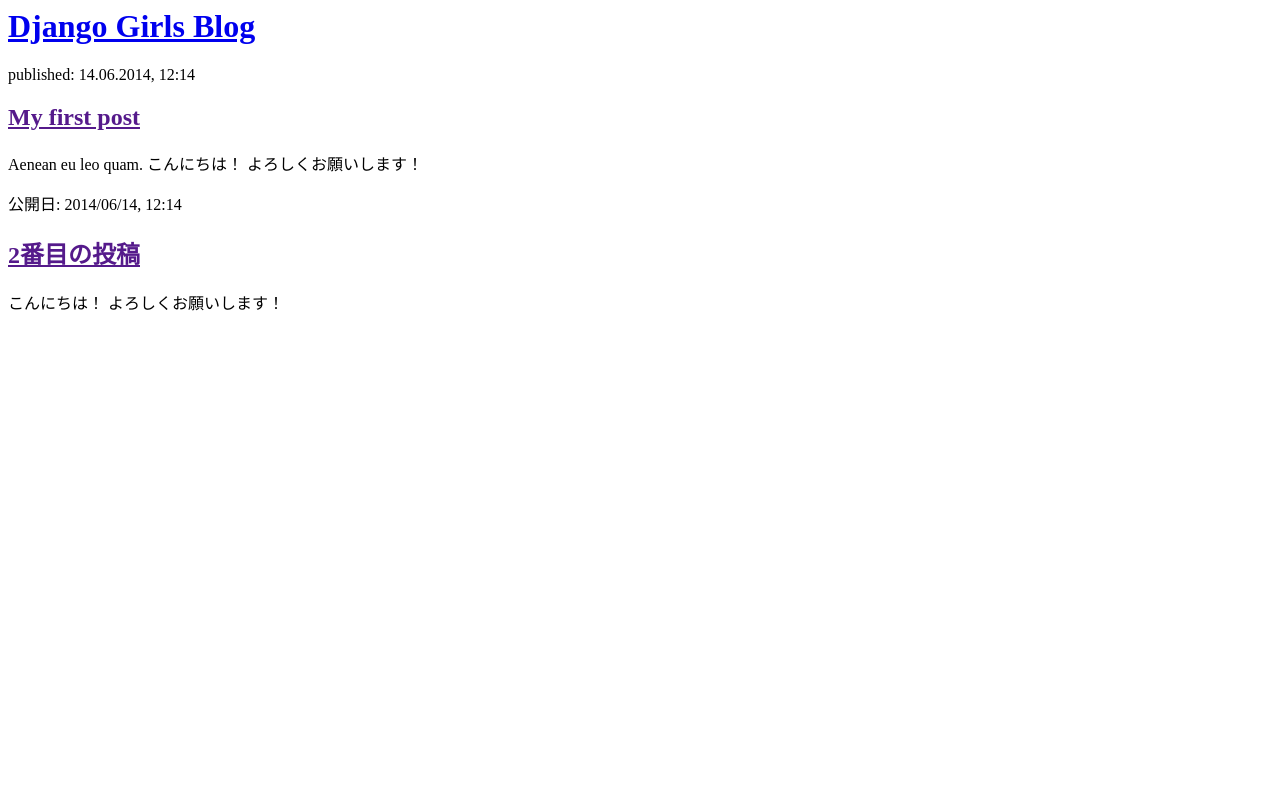
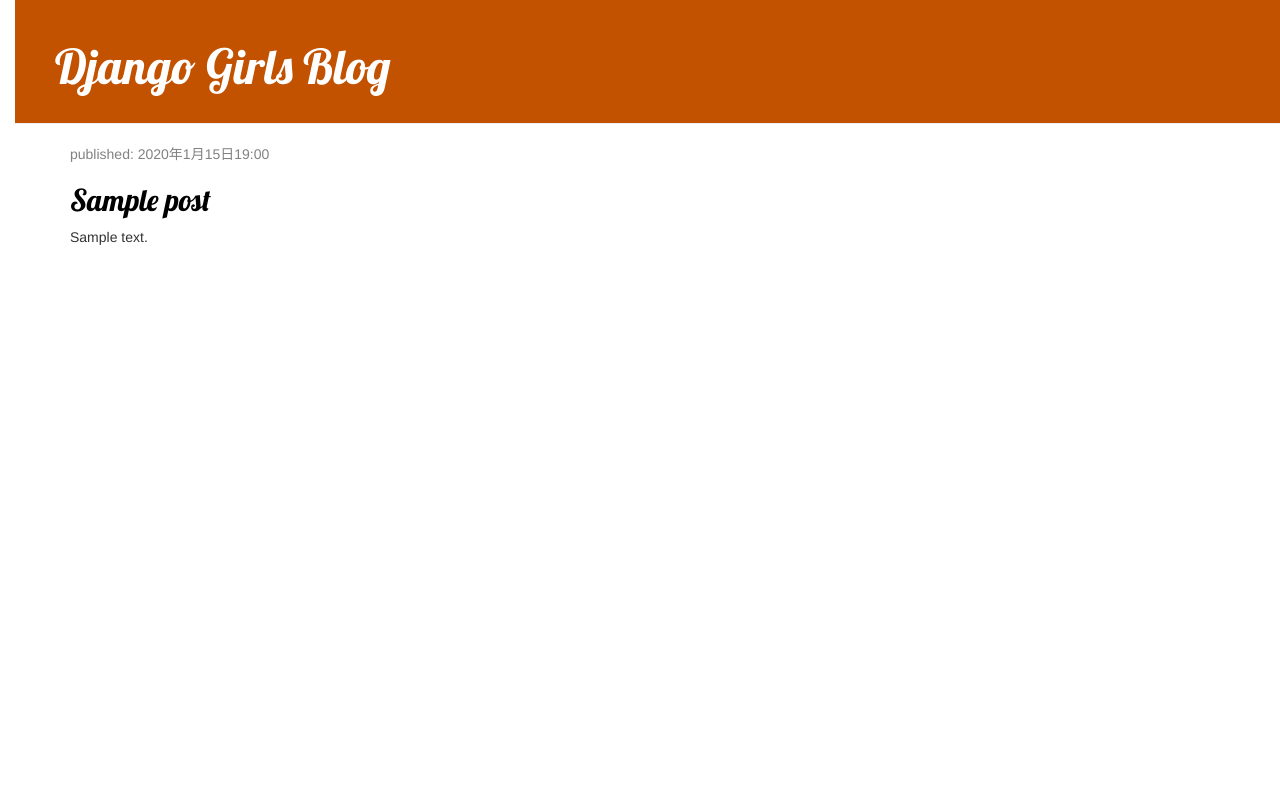
Before and after one commit to IWSD/my-first-blog, a Django app: page / in a window 1280 px wide. Run offline with Django 5.2, Linux system fonts and the light colour scheme; tables that the repository leaves empty hold one stand-in row (values such as "Sample post"); some libraries are stand-ins or nearby versions.

Commit message:
Added view and template for detailed blog post as well as CSS for the site.

```diff
--- a/blog/models.py
+++ b/blog/models.py
@@ -5,7 +5,7 @@
 # Create your models here.
 
 class Post(models.Model):
-  auther = models.ForeignKey(settings.AUTH_USER_MODEL, on_delete=models.CASCADE)
+  author = models.ForeignKey(settings.AUTH_USER_MODEL, on_delete=models.CASCADE)
   title = models.CharField(max_length=200)
   text = models.TextField()
   created_date = models.DateTimeField(default=timezone.now)
--- /dev/null
+++ b/blog/static/css/blog.css
@@ -0,0 +1,55 @@
+h1 a, h2 a {
+    color: #C25100;
+    font-family: 'Lobster';
+}
+
+body {
+    padding-left: 15px;
+}
+
+.page-header {
+    background-color: #C25100;
+    margin-top: 0;
+    padding: 20px 20px 20px 40px;
+}
+
+.page-header h1, .page-header h1 a, .page-header h1 a:visited, .page-header h1 a:active {
+    color: #ffffff;
+    font-size: 36pt;
+    text-decoration: none;
+}
+
+.content {
+    margin-left: 40px;
+}
+
+h1, h2, h3, h4 {
+    font-family: 'Lobster', cursive;
+}
+
+.date {
+    color: #828282;
+}
+
+.save {
+    float: right;
+}
+
+.post-form textarea, .post-form input {
+    width: 100%;
+}
+
+.top-menu, .top-menu:hover, .top-menu:visited {
+    color: #ffffff;
+    float: right;
+    font-size: 26pt;
+    margin-right: 20px;
+}
+
+.post {
+    margin-bottom: 70px;
+}
+
+.post h2 a, .post h2 a:visited {
+    color: #000000;
+}
--- /dev/null
+++ b/blog/templates/blog/base.html
@@ -0,0 +1,23 @@
+{% load static %}
+<html>
+    <head>
+        <title>Django Girls blog</title>
+        <link rel="stylesheet" href="//maxcdn.bootstrapcdn.com/bootstrap/3.2.0/css/bootstrap.min.css">
+        <link rel="stylesheet" href="//maxcdn.bootstrapcdn.com/bootstrap/3.2.0/css/bootstrap-theme.min.css">
+        <link href="//fonts.googleapis.com/css?family=Lobster&subset=latin,latin-ext" rel="stylesheet" type="text/css">
+        <link rel="stylesheet" href="{% static 'css/blog.css' %}">
+    </head>
+<body>
+    <div class="page-header">
+        <h1><a href="/">Django Girls Blog</a></h1>
+    </div>
+    <div class="content container">
+        <div class="row">
+            <div class="col-md-8">
+            {% block content %}
+            {% endblock %}
+            </div>
+        </div>
+    </div>
+</body>
+</html>
--- a/blog/templates/blog/post_list.html
+++ b/blog/templates/blog/post_list.html
@@ -1,22 +1,13 @@
-<html>
-    <head>
-        <title>Django Girls blog</title>
-    </head>
-    <body>
-        <div>
-            <h1><a href="/">Django Girls Blog</a></h1>
-        </div>
+{% extends 'blog/base.html' %}
 
-        <div>
-            <p>published: 14.06.2014, 12:14</p>
-            <h2><a href="">My first post</a></h2>
-            <p>Aenean eu leo quam. こんにちは！ よろしくお願いします！ </p>
-        </div>
-
-        <div>
-            <p>公開日: 2014/06/14, 12:14</p>
-            <h2><a href="">2番目の投稿</a></h2>
-            <p> こんにちは！ よろしくお願いします！ </p>
-        </div>
-    </body>
-</html>
+{% block content %}
+            {% for post in posts %}
+                <div class="post">
+                    <div class="date">
+                        <p>published: {{ post.published_date }}</p>
+                    </div>
+                    <h2><a href="{% url 'post_detail' pk=post.pk %}">{{ post.title }}</a></h2>
+                    <p>{{ post.text|linebreaksbr }}</p>
+                </div>
+            {% endfor %}
+{% endblock %}
--- a/blog/urls.py
+++ b/blog/urls.py
@@ -3,4 +3,5 @@
 
 urlpatterns = [
     path('', views.post_list, name='post_list'),
+    path('post/<int:pk>/', views.post_detail, name='post_detail'),
 ]
--- a/blog/views.py
+++ b/blog/views.py
@@ -1,6 +1,13 @@
-from django.shortcuts import render
+from django.shortcuts import render, get_object_or_404
+from django.utils import timezone
+from .models import Post
 
 # Create your views here.
 
 def post_list(request):
-    return render(request, 'blog/post_list.html', {})
+    posts = Post.objects.filter(published_date__lte=timezone.now()).order_by('published_date')
+    return render(request, 'blog/post_list.html', {'posts': posts})
+
+def post_detail(request, pk):
+    post = get_object_or_404(Post, pk=pk)
+    return render(request, 'blog/post_detail.html', {'post': post})
--- a/mysite/settings.py
+++ b/mysite/settings.py
@@ -115,7 +115,7 @@
 # Static files (CSS, JavaScript, Images)
 # https://docs.djangoproject.com/en/5.2/howto/static-files/
 
-STATIC_URL = 'static/'
+STATIC_URL = '/static/'
 STATIC_ROOT = BASE_DIR / 'static'
 
 # Default primary key field type
```
Also changed, not shown: blog/templates/blog/post_detail.html (added, +13 -0 lines), blog/migrations/0002_rename_auther_post_author.py (added).
